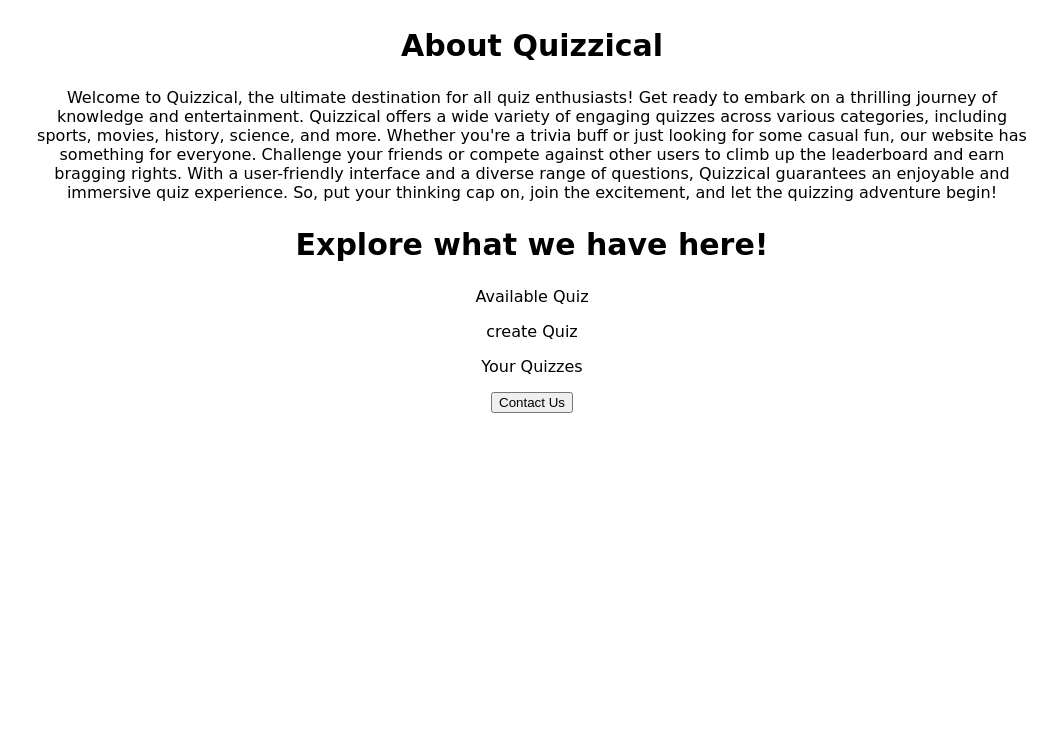
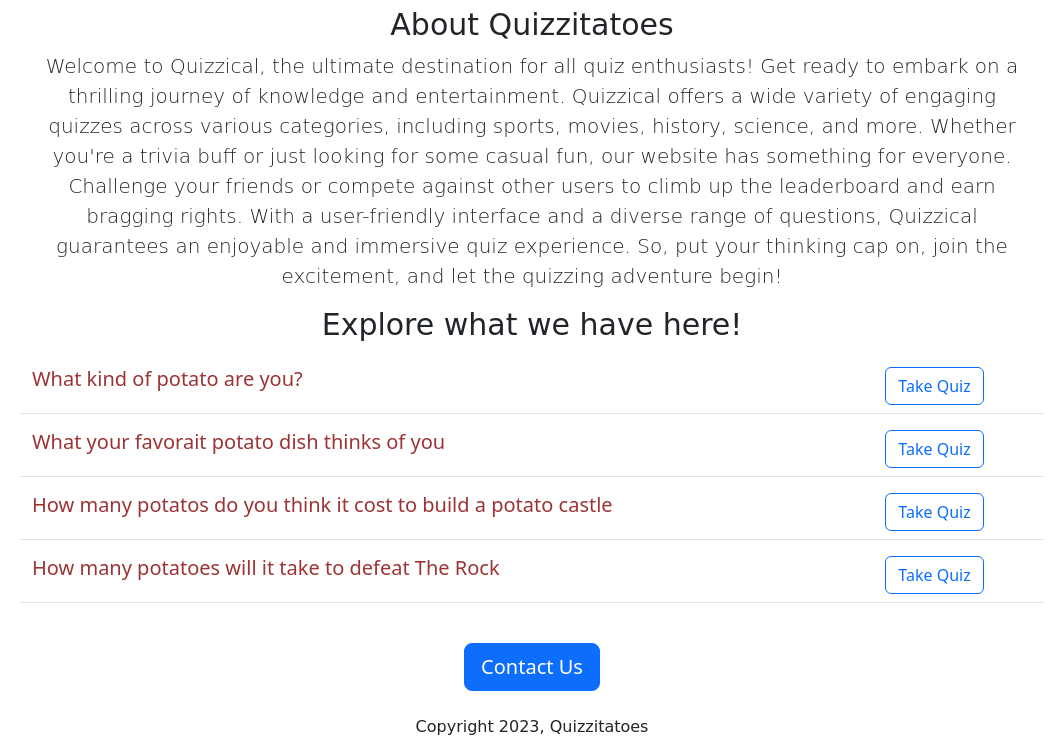
Before and after one commit to kp-156/WebDev, a Flask app: page / in a window 1280 px wide. Shown: the part 501-1256 px from the top of the page, without its empty margins (108-1165 px from the left). Before the commit the page ends 914 px from the top, so only its background shows below. Run offline with Flask 3, Linux system fonts and the light colour scheme.

Commit message:
Added dynamic data and api route

```diff
--- a/app.py
+++ b/app.py
@@ -1,11 +1,36 @@
-from flask import Flask, render_template
+from flask import Flask, render_template, jsonify
 
 app = Flask(__name__)
+QUIZZES = [
+  {
+    'id': 1,
+    'title': 'What kind of potato are you?'
+
+  },
+  {
+    'id': 2,
+    'title': 'What your favorait potato dish thinks of you'
+
+  },
+  {
+    'id': 3,
+    'title': 'How many potatos do you think it cost to build a potato castle'
+
+  },
+  {
+    'id': 4,
+    'title': 'How many potatoes will it take to defeat The Rock'
+
+  }
+]
 
 @app.route("/")
-def hello_world():
-  return render_template('home.html')
+def hello_potatoes():
+  return render_template('home.html', quizzes = QUIZZES)
 
+@app.route("/api/quizzes")
+def list_quiz():
+  return jsonify(QUIZZES)
 
 if __name__ == '__main__':
   app.run(host = '0.0.0.0', debug = True)
--- /dev/null
+++ b/templates/NavigationBar.html
@@ -0,0 +1,38 @@
+<nav class="navbar navbar-expand-lg bg-body-tertiary">
+  <div class="container-fluid">
+    <a class="navbar-brand" href="home.html">Quizzitatoes</a>
+    <button class="navbar-toggler" type="button" data-bs-toggle="collapse" data-bs-target="#navbarSupportedContent" aria-controls="navbarSupportedContent" aria-expanded="false" aria-label="Toggle navigation">
+      <span class="navbar-toggler-icon"></span>
+    </button>
+    <div class="collapse navbar-collapse" id="navbarSupportedContent">
+      <ul class="navbar-nav me-auto mb-2 mb-lg-0">
+        <li class="nav-item">
+          <a class="nav-link active" aria-current="page" href="home.html">Home</a>
+        </li>
+
+
+        <li class="nav-item dropdown">
+          <a class="nav-link dropdown-toggle" href="#" role="button" data-bs-toggle="dropdown" aria-expanded="false">
+
+
+          </a>
+          <ul class="dropdown-menu">
+            <li><a class="dropdown-item" href="https://ih1.redbubble.net/image.450886651.0130/poster,504x498,f8f8f8-pad,600x600,f8f8f8.u8.jpg">Cute Potato</a></li>
+            <li><a class="dropdown-item" href="https://image.pngaaa.com/452/7500452-small.png">Batman potato</a></li>
+            <li><hr class="dropdown-divider"></li>
+            <li><a class="dropdown-item" href="https://img.freepik.com/premium-vector/cute-potato-cartoon-character_318683-1.jpg?w=2000">More potatoes</a></li>
+          </ul>
+        </li>
+
+
+        <li class="nav-item">
+          <a class="nav-link disabled">Apples</a>
+        </li>
+      </ul>
+      <form class="d-flex" role="search">
+        <input class="form-control me-2" type="search" placeholder="Search" aria-label="Search">
+        <button class="btn btn-outline-success" type="submit">Search</button>
+      </form>
+    </div>
+  </div>
+</nav>
--- a/templates/home.html
+++ b/templates/home.html
@@ -2,19 +2,17 @@
 <html>
   <head>
     <title>WebDev</title>
+    <meta charset="utf-8">
+    <meta name="viewport" content="width=device-width, initial-scale=1">
+    <link href="https://cdn.jsdelivr.net/npm/bootstrap@5.3.0/dist/css/bootstrap.min.css" rel="stylesheet" integrity="sha384-9ndCyUaIbzAi2FUVXJi0CjmCapSmO7SnpJef0486qhLnuZ2cdeRhO02iuK6FUUVM" crossorigin="anonymous">
     <style>
       h1{font-size:80px;
         font-family: cursive;
         color : rgb(30, 180, 83);
-        text-align: center}
+        text-align: center
+        }
 
-      #banner{
-          width: 100%;
-          height: 300px;
-          margin: auto;
-      }
-
-      h2{
+       h2{
         font-family: cursive;
         font-size:30px;
         text-align: center
@@ -25,27 +23,38 @@
         font-size:16px;
         text-align: center
       }
+
+      #banner{
+        height: 300px;
+        width: 100%
+      }
+
       #container{
         max-width: 1000px;
         margin: 0 auto ;
       }
+    </style>
 
-    </style>
   </head>
   <body>
-    <div id=container>
-      <h1>Quizzical</h1>
-      <img id = 'banner' src = "https://i.pinimg.com/736x/0b/58/2e/0b582e586fcac6dd347f5f2764d6ff8f--photos-timeline-timeline-covers.jpg">
-      <h2>About Quizzical</h2>
-      <p>
+    <div id='container'>
+      {% include 'NavigationBar.html' %}
+      <h1 class="text-center mt-2 mb-4">Quizzitatoes</h1>
+      <img id='banner' src = "https://i.pinimg.com/736x/0b/58/2e/0b582e586fcac6dd347f5f2764d6ff8f--photos-timeline-timeline-covers.jpg">
+      <h2 class="text-center mt-4 mb-2">About Quizzitatoes</h2>
+      <p class="lead" class="text-center">
         Welcome to Quizzical, the ultimate destination for all quiz enthusiasts! Get ready to embark on a thrilling journey of knowledge and entertainment. Quizzical offers a wide variety of engaging quizzes across various categories, including sports, movies, history, science, and more. Whether you're a trivia buff or just looking for some casual fun, our website has something for everyone. Challenge your friends or compete against other users to climb up the leaderboard and earn bragging rights. With a user-friendly interface and a diverse range of questions, Quizzical guarantees an enjoyable and immersive quiz experience. So, put your thinking cap on, join the excitement, and let the quizzing adventure begin!
       </p>
-      <h2>Explore what we have here!</h2>
-      <p>Available Quiz</p>
-      <p>create Quiz</p>
-      <p>Your Quizzes</p>
-      <div style='text-align:center;'>
-      <button>Contact Us</button>
+      <h2 class = 'text-center mt-6 mb-4'>Explore what we have here!</h2>
+      <div style='color:rgb(156, 52, 52)'>
+        {% for quiz in quizzes %}
+          {% include 'quizItem.html' %}
+        {% endfor %}
+      </div>
+
+      <div class='text-center'>
+      <button type="button" class="btn btn-primary btn-lg mt-4">Contact Us</button>
+        <p class='mt-4'>Copyright 2023, Quizzitatoes</p>
       </div>
     </div>
   </body>
--- /dev/null
+++ b/templates/quizItem.html
@@ -0,0 +1,10 @@
+<div class='border-bottom row' style="margin-bottom:16px;padding-bottom:8px;">
+  <div class="col-10">
+    <h5>{{quiz['title']}}</h5>
+  </div>
+  <div class="col-2">
+    <button type="button" class="btn btn-outline-primary">Take Quiz</button>
+  </div>
+
+
+</div>
```
